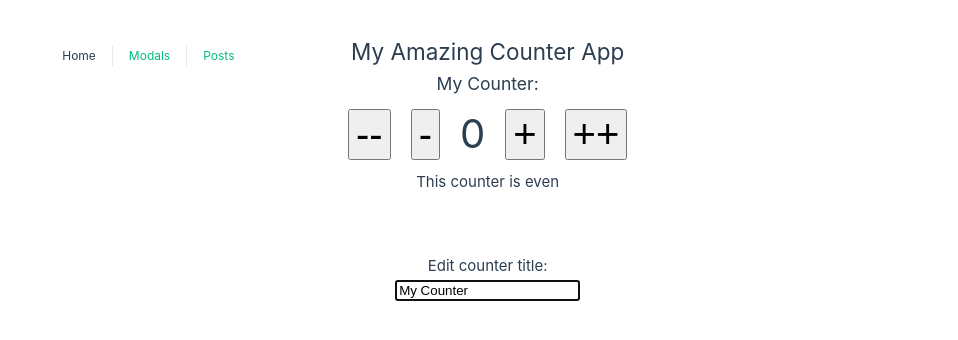
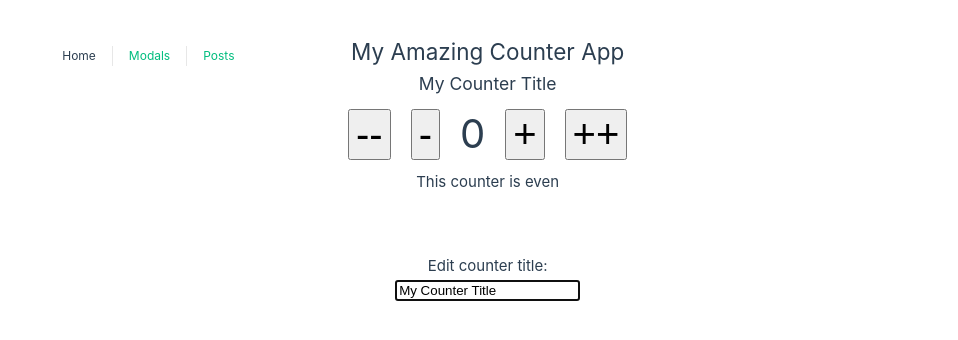
Before and after one commit to leakyfontana/vue-composition-api-basics, a Vue app: page / in a window 1280 px wide. Shown: the part 232-572 px from the top of the page, without its empty margins (322-1280 px from the left). Built offline with nearby package versions, Linux system fonts and the light colour scheme.

Commit message:
state management + pinia

```diff
--- a/src/stores/counter.js
+++ b/src/stores/counter.js
@@ -1,12 +1,24 @@
 import { ref, computed } from 'vue'
 import { defineStore } from 'pinia'
 
-export const useCounterStore = defineStore('counter', () => {
-  const count = ref(0)
-  const doubleCount = computed(() => count.value * 2)
-  function increment() {
-    count.value++
+export const useCounterStore = defineStore({
+  id: 'counter',
+  state: () => ({
+    count: 0,
+    title: 'My Counter Title'
+  }),
+  actions: {
+    increaseCounter(amount) {
+      this.count += amount
+    },
+    decreaseCounter(amount) {
+      this.count -= amount
+    }
+  },
+  getters: {
+    oddOrEven: (state) => {
+      if (state.count % 2 === 0) return 'even'
+      return 'odd'
+    }
   }
-
-  return { count, doubleCount, increment }
 })
--- a/src/views/HomeView.vue
+++ b/src/views/HomeView.vue
@@ -3,21 +3,21 @@
 
     <h2 ref="appTitleRef">{{ appTitle }}</h2>
 
-    <h3>{{ counterData.title }}:</h3>
+    <h3>{{ counter.title }}</h3>
 
     <div>
-      <button @click="decreaseCounter(2)" class="btn">--</button>
-      <button @click="decreaseCounter(1)" class="btn">-</button>
-      <span class="counter">{{ counterData.count }}</span>
-      <button @click="increaseCounter(1)" class="btn">+</button>
-      <button @click="increaseCounter(2)" class="btn">++</button>
+      <button @click="counter.decreaseCounter(2)" class="btn">--</button>
+      <button @click="counter.decreaseCounter(1)" class="btn">-</button>
+      <span class="counter">{{ counter.count }}</span>
+      <button @click="counter.increaseCounter(1)" class="btn">+</button>
+      <button @click="counter.increaseCounter(2)" class="btn">++</button>
     </div>
 
-    <p>This counter is {{ oddOrEven }}</p>
+    <p>This counter is {{ counter.oddOrEven }}</p>
 
     <div class="edit">
       <h4>Edit counter title:</h4>
-      <input v-model="counterData.title" type="text" v-autofocus>
+      <input v-model="counter.title" type="text" v-autofocus>
     </div>
 
   </div>
@@ -30,7 +30,7 @@
 */
 import { onMounted, ref } from 'vue';
 import { vAutofocus } from '@/directives/vAutofocus';
-import { useCounter } from '@/use/useCounter';
+import { useCounterStore } from '@/stores/counter';
 
 /*
 app title
@@ -45,10 +45,10 @@
 });
 
 /*
-Counter
+counter
 */
 
-const { counterData, oddOrEven, increaseCounter, decreaseCounter } = useCounter();
+const counter = useCounterStore();
 
 </script>
 
--- a/src/views/PostsView.vue
+++ b/src/views/PostsView.vue
@@ -9,9 +9,9 @@
     </ul>
 
     <textarea v-autofocus />
-    <div><button @click="increaseCounter(1)" class="counter-button" :class="{
-      'yellow': oddOrEven === 'odd' }">{{
-    counterData.count }}</button></div>
+    <div><button @click="counter.increaseCounter(1)" class="counter-button" :class="{
+      'yellow': counter.oddOrEven === 'odd' }">{{
+    counter.count }}</button></div>
   </div>
 </template>
 
@@ -21,7 +21,7 @@
 */
 import { ref } from 'vue';
 import { vAutofocus } from '@/directives/vAutofocus';
-import { useCounter } from '@/use/useCounter';
+import { useCounterStore } from '@/stores/counter';
 
 /*
   posts
@@ -43,10 +43,10 @@
 ])
 
 /*
-  counter button
+  counter
 */
 
-const { counterData, increaseCounter, oddOrEven } = useCounter();
+const counter = useCounterStore();
 </script>
 
 <style scoped>
```
